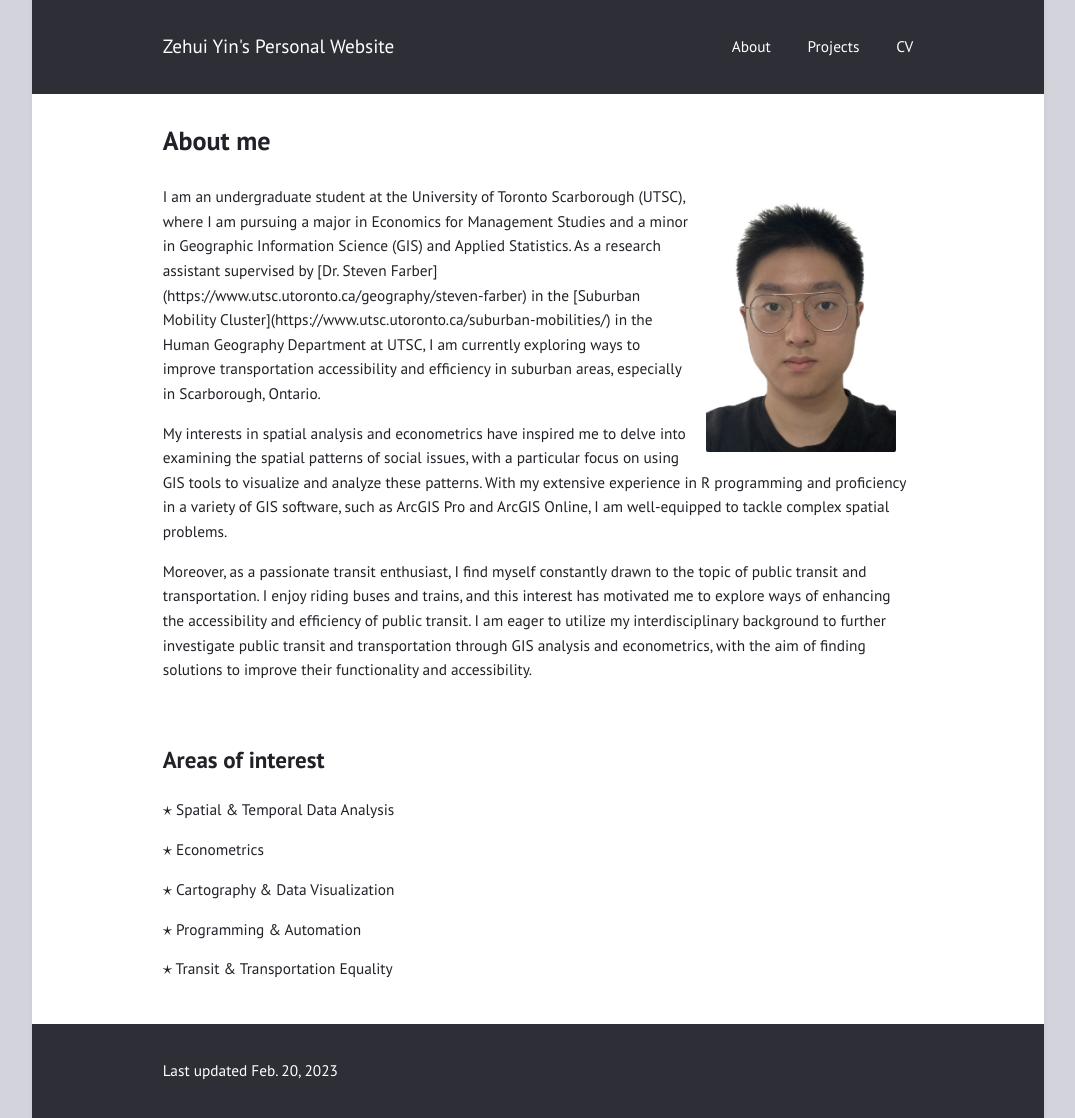
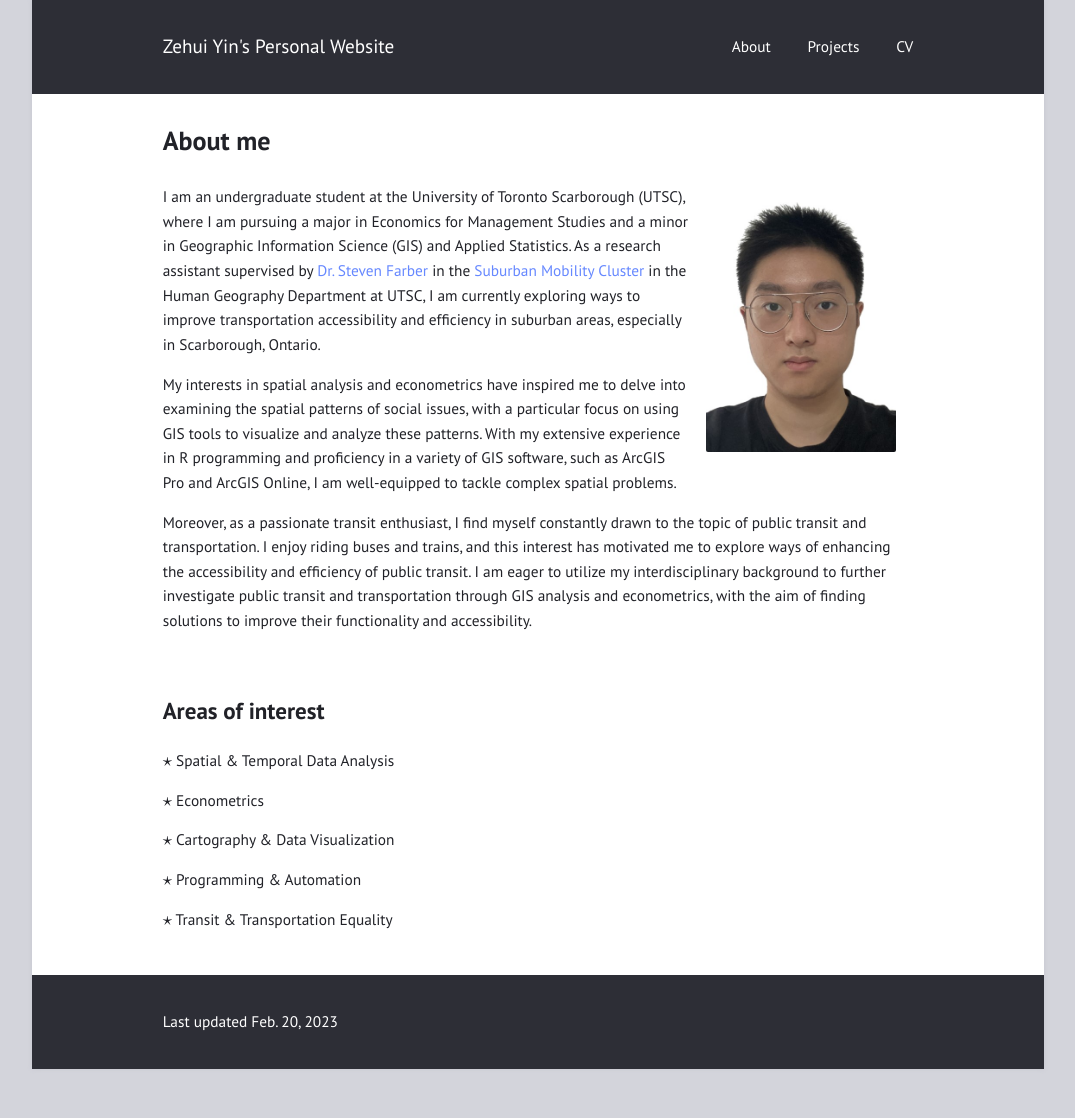
Before and after one commit to zehuiyin/personal_website_jekyll, a Jekyll site: the page built from index.md, in a window 1280 px wide. Shown: the whole page, without its empty margins (102-1177 px from the left). Built offline with Jekyll 4.4.1, drawn with Linux system fonts in a browser that asks for light colours; after the commit the page ends 1069 px from its top, so only the background shows below that; part of the change alters nothing that is shown.

Commit message:
Update index.md

```diff
--- a/index.md
+++ b/index.md
@@ -6,7 +6,7 @@ mathjax: true
 
 <img align="right" width="190" height="228" src="images/Headshot.jpg" style="vertical-align:middle;margin: 0px 17px">
 
-<p style="text-align: left;">I am an undergraduate student at the University of Toronto Scarborough (UTSC), where I am pursuing a major in Economics for Management Studies and a minor in Geographic Information Science (GIS) and Applied Statistics. As a research assistant supervised by [Dr. Steven Farber](https://www.utsc.utoronto.ca/geography/steven-farber) in the [Suburban Mobility Cluster](https://www.utsc.utoronto.ca/suburban-mobilities/) in the Human Geography Department at UTSC, I am currently exploring ways to improve transportation accessibility and efficiency in suburban areas, especially in Scarborough, Ontario.</p>
+<p style="text-align: left;">I am an undergraduate student at the University of Toronto Scarborough (UTSC), where I am pursuing a major in Economics for Management Studies and a minor in Geographic Information Science (GIS) and Applied Statistics. As a research assistant supervised by <a href="https://www.utsc.utoronto.ca/geography/steven-farber">Dr. Steven Farber</a> in the <a href="https://www.utsc.utoronto.ca/suburban-mobilities/">Suburban Mobility Cluster</a> in the Human Geography Department at UTSC, I am currently exploring ways to improve transportation accessibility and efficiency in suburban areas, especially in Scarborough, Ontario.</p>
 
 <p style="text-align: left;">My interests in spatial analysis and econometrics have inspired me to delve into examining the spatial patterns of social issues, with a particular focus on using GIS tools to visualize and analyze these patterns. With my extensive experience in R programming and proficiency in a variety of GIS software, such as ArcGIS Pro and ArcGIS Online, I am well-equipped to tackle complex spatial problems.</p>
 
```
